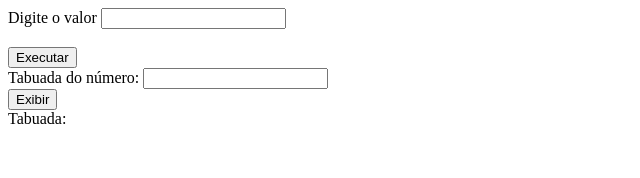
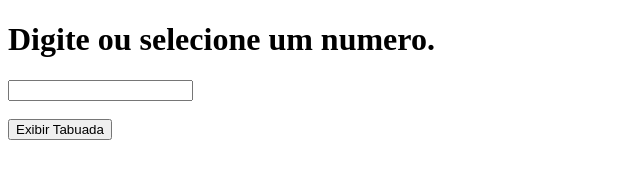
Before and after one commit to vagnerbruno85/MentoriaGAMA, a plain HTML site: page Aula-03/exerc-03Tabuada.html in a window 1280 px wide. Shown: the whole page, without its empty margins (0-640 px from the left). Drawn offline with Linux system fonts and the light colour scheme.

Commit message:
Atualização do exercicio Tabuada

```diff
--- a/Aula-03/exerc-03Tabuada.html
+++ b/Aula-03/exerc-03Tabuada.html
@@ -1,52 +1,26 @@
 <!DOCTYPE html>
 <html lang="en">
-<head>
-    <meta charset="UTF-8">
-    <meta http-equiv="X-UA-Compatible" content="IE=edge">
-    <meta name="viewport" content="width=device-width, initial-scale=1.0">
+  <head>
+    <meta charset="UTF-8" />
+    <meta http-equiv="X-UA-Compatible" content="IE=edge" />
+    <meta name="viewport" content="width=device-width, initial-scale=1.0" />
     <title>Tabuada GAMA - Javascript</title>
 
     <script>
-        function executar(){
-            let numero = document.getElementById("num").value;
-            let resultado = document.getElementById("resultado");
-            let tabuada = "";
-            for(let i=1; i<=10; i++){
-               tabuada += `${numero} x ${i} = ${numero*i}<br>`;
-
-            }
-            resultado.innerHTML = tabuada
-        }
-
-    function tabuada(){
-        var num = parseInt(document.getElementById("num").value);
-        var resposta = document.getElementById('resposta');
-        var tabuada='';
-
-    for(var count=1; count<=10 ; count++)
-    tabuada += num+" x "+count+" = "+
-               num*count+"<br />";
-
-    resposta.innerHTML = tabuada;
-}
-
+      function tabuada() {
+        let num = parseInt(document.getElementById("num").value);
+        for (let count = 1; count <= 10; count++)
+          document.write(`${num} x ` + count + " = " + num * count + "<br/>");
+      }
     </script>
-
-</head>
-<body>
-    <form name="tabuada" method="get">
-        <label>Digite o valor</label>
-        <input id="num" type="number"><br><br>
-
-        <input type="submit" onclick="return executar()" value="Executar">
-    </form>
-
-    <div id = "resultado"></div>
-
-
-    Tabuada do número: <input id="num" type="number"> <br />
-    <button onclick="tabuada()">Exibir</button><br />
-    Tabuada: <br />
-    <div id='resposta' style='display:inline'></div>
-</body>
+  </head>
+  <body>
+    <body>
+      <div>
+        <h1>Digite ou selecione um numero.</h1>
+        <input id="num" type="number" /><br /><br />
+      </div>
+      <button onclick="return tabuada()">Exibir Tabuada</button>
+    </body>
+  </body>
 </html>
```
